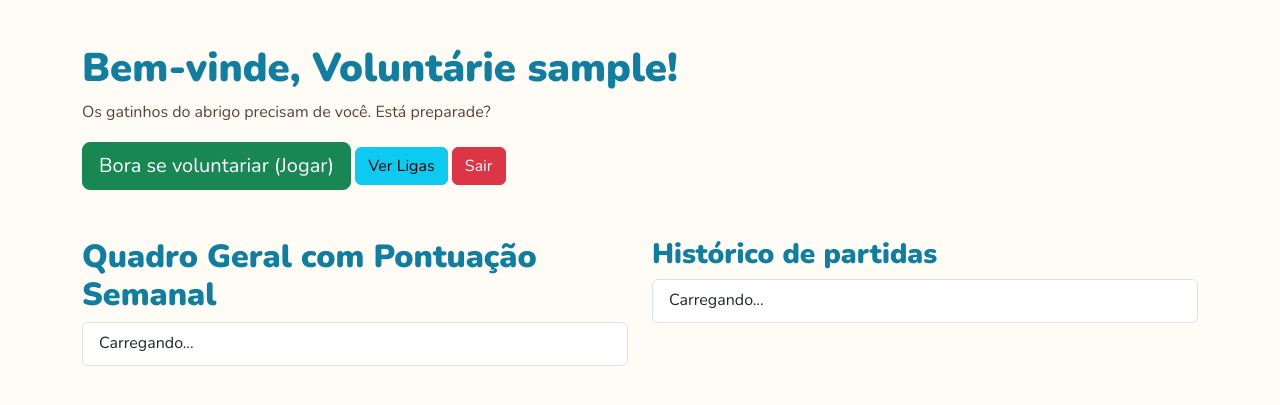
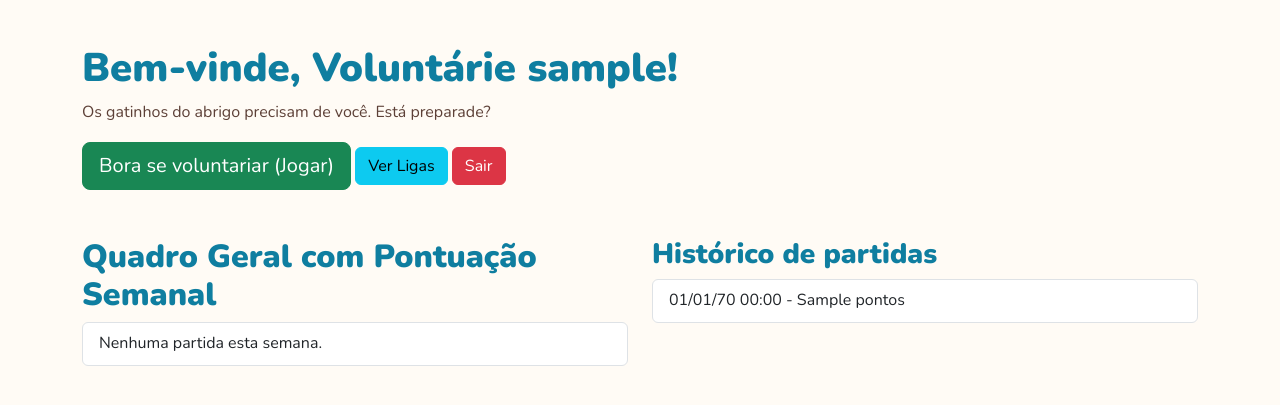
Before and after one commit to AmandaGambadev/WEB-I---TRAB.-FINAL, a PHP site: page /inicio.php in a window 1280 px wide. Shown: the top 405 px of the page. Run offline with PHP 8.4, Linux system fonts and the light colour scheme; the visitor is signed in with stand-in values (Sample User, id 1); tables that the repository leaves empty or names only in its code hold one stand-in row (values such as "Sample post").

Commit message:
update ranking implementation and tables usage on pontos.php

```diff
--- a/jogo/historico.php
+++ b/jogo/historico.php
@@ -6,7 +6,7 @@ check_user_logged_in();
 
 $id_usuario = $_SESSION['id_usuario'];
 
-$stmt = $pdo->prepare("SELECT pontos, jogado FROM partida WHERE id_usuario = ? ORDER BY jogado DESC");
+$stmt = $pdo->prepare("SELECT pontos, jogado FROM table_matches WHERE id_usuario = ? ORDER BY jogado DESC");
 $stmt->execute([$id_usuario]);
 $matches = $stmt->fetchAll();
 
--- a/jogo/inicio.php
+++ b/jogo/inicio.php
@@ -1,6 +1,25 @@
 <?php
  require '../banco-de-dados/authenticate.php';
+ require_once '../banco-de-dados/bancodedados.php';
  //require_once '../banco-de-dados/check_authentication.php';
+
+ // Buscar Top 5 Geral Semanal para o Dashboard
+ $stmt_rank = $pdo->prepare("
+    SELECT u.user_usuario, SUM(p.pontos) as total
+    FROM table_matches p
+    JOIN table_users u ON p.id_usuario = u.id_usuario
+    WHERE p.jogado >= DATE_SUB(NOW(), INTERVAL 7 DAY)
+    GROUP BY u.id_usuario
+    ORDER BY total DESC
+    LIMIT 5
+");
+$stmt_rank->execute();
+$ranking_geral = $stmt_rank->fetchAll();
+
+// Buscar Histórico Recente do Usuário
+$stmt_hist = $pdo->prepare("SELECT pontos, jogado FROM table_matches WHERE id_usuario = ? ORDER BY jogado DESC LIMIT 5");
+$stmt_hist->execute([$_SESSION['id_usuario']]);
+$meu_historico = $stmt_hist->fetchAll();
 ?>
 <!DOCTYPE html>
 <html lang="pt-BR">
@@ -22,20 +41,38 @@
     <div class="row mt-5">
       <div class="col-md-6">
         <h2>Quadro Geral com Pontuação Semanal</h2>
-        <ul id="general-leaderboard" class="list-group">
-          <li class="list-group-item">Carregando...</li>
+        <ul class="list-group">
+          <?php if (empty($ranking_geral)): ?>
+            <li class="list-group-item">Nenhuma partida esta semana.</li>
+          <?php else: ?>
+            <?php foreach ($ranking_geral as $index => $jogador): ?>
+              <li class="list-group-item">
+                <strong><?php echo ($index + 1); ?>º.</strong>
+                <?php echo htmlspecialchars($jogador['user_usuario']); ?> -
+                <?php echo $jogador['total']; ?> pontos
+              </li>
+            <?php endforeach; ?>
+          <?php endif; ?>
         </ul>
       </div>
       <div class="col-md-6">
         <h3>Histórico de partidas</h3>
-        <ul id="user-history" class="list-group">
-          <li class="list-group-item">Carregando...</li>
+        <ul class="list-group">
+          <?php if (empty($meu_historico)): ?>
+            <li class="list-group-item">Você ainda não jogou nenhuma partida.</li>
+          <?php else: ?>
+            <?php foreach ($meu_historico as $partida): ?>
+              <li class="list-group-item">
+                <?php echo date('d/m/y H:i', strtotime($partida['jogado'])); ?> -
+                <?php echo $partida['pontos']; ?> pontos
+              </li>
+            <?php endforeach; ?>
+          <?php endif; ?>
         </ul>
       </div>
     </div>
   </div>
 
   <script src="https://code.jquery.com/jquery-3.7.0.min.js"></script>
-  <script src="/shelter-cats/js/jogo.js"></script>
 </body>
 </html>
```
Also changed, not shown: jogo/pontos.php (+4 -4 lines).
